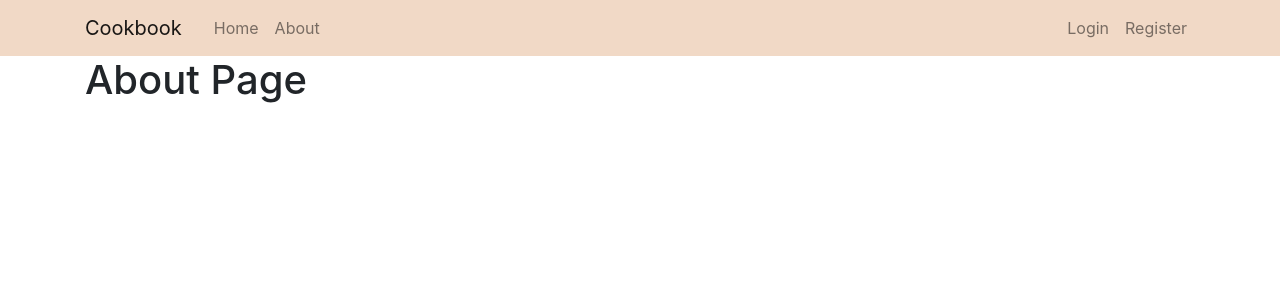
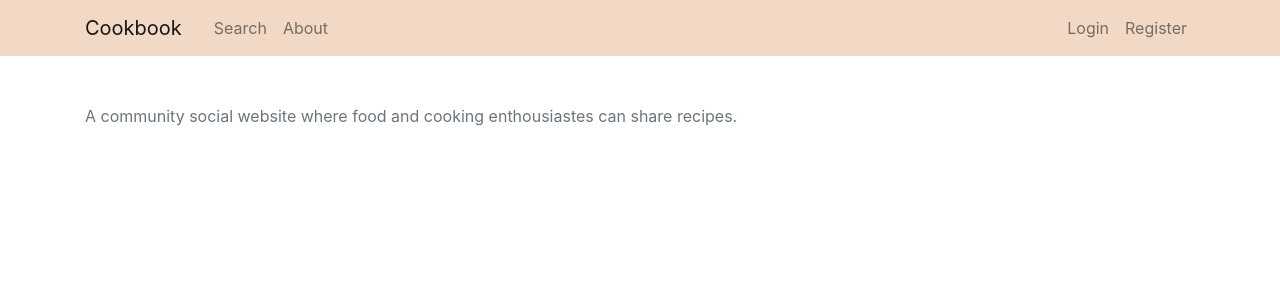
Before and after one commit to Code-Institute-Submissions/rafocus-milestone-project-3, a Flask app: page /about in a window 1280 px wide. Shown: the top 300 px of the page. Run offline with Flask 2, Linux system fonts and the light colour scheme; some libraries are stand-ins or nearby versions.

Commit message:
added search view

```diff
--- a/cookbook/forms.py
+++ b/cookbook/forms.py
@@ -36,3 +36,7 @@ class RecipeForm(FlaskForm):
     ingredients = TextAreaField('Ingredients')
     method = TextAreaField('Method')
     submit = SubmitField('Create')
+
+class SearchForm(FlaskForm):
+    username = StringField('Username', validators=[DataRequired()])
+    submit = SubmitField('Search')
--- a/cookbook/routes.py
+++ b/cookbook/routes.py
@@ -1,7 +1,7 @@
 import os
 from flask import Flask, render_template, url_for, flash, redirect, request, abort
 from cookbook import app, db, bcrypt
-from cookbook.forms import RegisterForm, LoginForm, RecipeForm
+from cookbook.forms import RegisterForm, LoginForm, RecipeForm, SearchForm
 from cookbook.models import User, Recipe
 from flask_login import login_user, current_user, logout_user, login_required
 
@@ -83,6 +83,7 @@ def edit_recipe(recipe_id):
     if recipe.author != current_user:
         return abort(403)
     form = RecipeForm()
+    form.submit.label.text = 'Edit'
     if form.validate_on_submit():
         recipe.title = form.title.data
         recipe.description = form.description.data
@@ -118,6 +119,18 @@ def user_recipes(username):
         .paginate(page=page, per_page=6)
     return render_template('user_recipes.html', recipes=recipes, user=user)
 
+@app.route("/search", methods=['GET', 'POST'])
+def search():
+    recipes = None
+    page = request.args.get('page', 1, type=int)
+    form = SearchForm()
+    if form.validate_on_submit():
+        user = User.query.filter_by(username=form.username.data).first()
+        recipes = Recipe.query.filter_by(author=user)\
+        .order_by(Recipe.date.desc())\
+        .paginate(page=page, per_page=6)
+    return render_template('search.html', form=form, recipes=recipes)
+
 @app.errorhandler(404)
 def not_found(error):
     return render_template('404.html'), 404
--- a/cookbook/templates/about.html
+++ b/cookbook/templates/about.html
@@ -1,4 +1,4 @@
 {% extends "main.html" %}
 {% block content %}
-<h1>About Page</h1>
+<p class="text-muted mt-5"> A community social website where food and cooking enthousiastes can share recipes.</p>
 {% endblock content %}
--- a/cookbook/templates/main.html
+++ b/cookbook/templates/main.html
@@ -8,7 +8,7 @@
     <title>Cookbook</title>
     <link rel="stylesheet" href="https://stackpath.bootstrapcdn.com/bootstrap/4.3.1/css/bootstrap.min.css"
         integrity="sha384-ggOyR0iXCbMQv3Xipma34MD+dH/1fQ784/j6cY/iJTQUOhcWr7x9JvoRxT2MZw1T" crossorigin="anonymous">
-    <link rel="stylesheet" type="text/css" href="{{ url_for('static', filename='style.css') }}">
+    <link rel="stylesheet" type="text/css" href="{{ url_for('static', filename='css/style.css') }}">
 </head>
 
 <body>
@@ -21,7 +21,7 @@
             </button>
             <div class="collapse navbar-collapse" id="navbarToggle">
                 <div class="navbar-nav mr-auto">
-                    <a class="nav-item nav-link" href="{{ url_for('home') }}">Home</a>
+                    <a class="nav-item nav-link" href="{{ url_for('search') }}">Search</a>
                     <a class="nav-item nav-link" href="{{ url_for('about') }}">About</a>
                 </div>
                 <div class="navbar-nav">
@@ -29,7 +29,7 @@
                     {% if current_user.is_authenticated %}
                         <a class="nav-item nav-link" href="{{ url_for('logout') }}">Logout</a>
                         <a class="nav-item nav-link" href="{{ url_for('new_recipe') }}">New Recipe</a>
-                        <a class="nav-item nav-link" href="{{ url_for('myaccount') }}">My Account</a>
+                        <a class="nav-item nav-link" href="{{ url_for('myaccount') }}">My Account ( {{ current_user.username }} )</a>
                     {% else %}
                         <a class="nav-item nav-link" href="{{ url_for('login') }}">Login</a>
                         <a class="nav-item nav-link" href="{{ url_for('register') }}">Register</a>
--- a/cookbook/templates/recipe.html
+++ b/cookbook/templates/recipe.html
@@ -1,9 +1,9 @@
 {% extends "main.html" %}
 {% block content %}
 <div>
-    <a class="btn btn-outline-secondary mt-2" href="{{ url_for('edit_recipe', recipe_id=recipe.id ) }}">Edit</a>
+    <a class="btn btn-outline-secondary m-2" href="{{ url_for('edit_recipe', recipe_id=recipe.id ) }}">Edit</a>
     <!-- Button trigger modal -->
-    <button type="button" class="btn btn-danger mt-2" data-toggle="modal" data-target="#exampleModal">
+    <button type="button" class="btn btn-danger m-2" data-toggle="modal" data-target="#exampleModal">
         Delete
     </button>
     <!-- Modal -->
```
Also changed, not shown: cookbook/templates/search.html (added, +50 -0 lines), cookbook/database.db, cookbook/static/css/style.css (line endings or trailing spaces), cookbook/static/images/bg.jpg (added).
